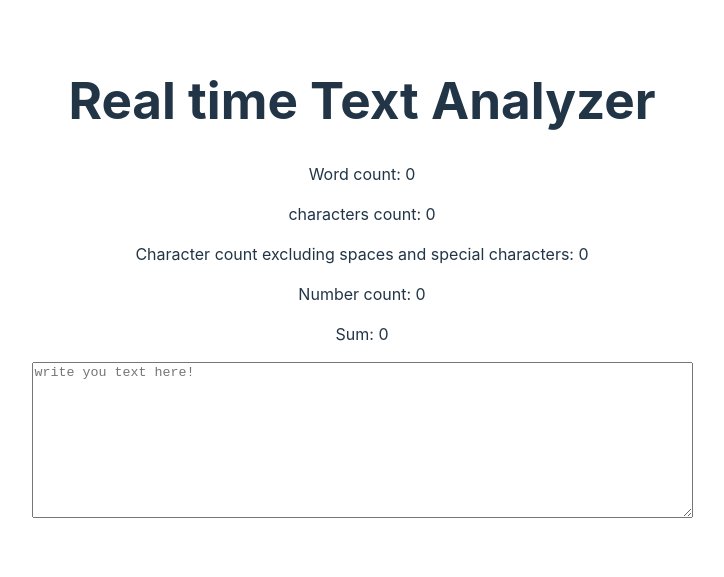
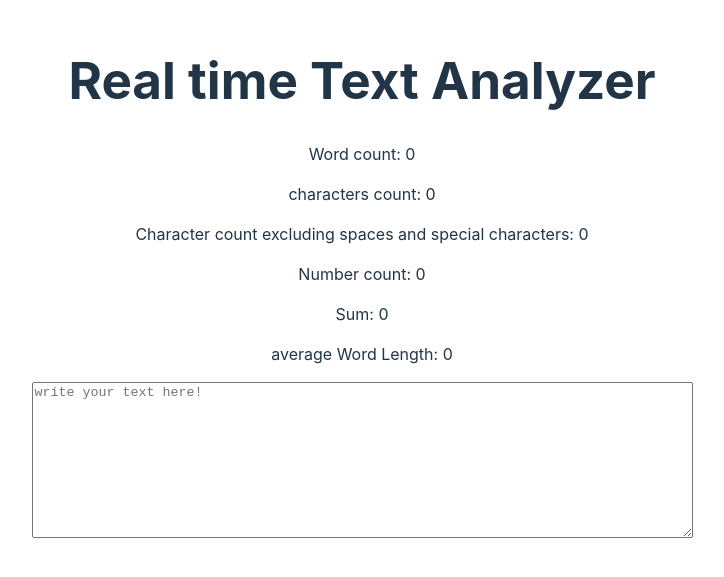
Before and after one commit to patychavezromo/Real-time-Text-Analyzer, a React (Vite) app: page / in a window 1280 px wide. Shown: the part 119-696 px from the top of the page, without its empty margins (278-1002 px from the left). Built offline with nearby package versions, Linux system fonts and the light colour scheme.

Commit message:
feat: calculate average word length

```diff
--- a/src/components/Input.jsx
+++ b/src/components/Input.jsx
@@ -5,6 +5,7 @@ import {
   filteredCharacterCounter,
   numberCounter,
   getSum,
+  getAverageWordLength,
 } from "./TextAnalyzer";
 
 function UserInput() {
@@ -14,6 +15,7 @@ function UserInput() {
   let [alphaNumericCount, setAlphaNumericCount] = useState(0);
   let [numberCount, setNumberCount] = useState(0);
   let [sum, setSum] = useState(0);
+  let [averageWordLength, setAverageWordLength] = useState(0);
 
   function handleTextChange(event) {
     let newText = event.target.value;
@@ -23,6 +25,7 @@ function UserInput() {
     setAlphaNumericCount(filteredCharacterCounter(newText));
     setNumberCount(numberCounter(newText));
     setSum(getSum(newText));
+    setAverageWordLength(getAverageWordLength(newText));
   }
 
   return (
@@ -35,11 +38,12 @@ function UserInput() {
       </p>
       <p>Number count: {numberCount}</p>
       <p>Sum: {sum}</p>
+      <p>average Word Length: {averageWordLength}</p>
       <textarea
         name="postContent"
         rows={10}
         cols={80}
-        placeholder="write you text here!"
+        placeholder="write your text here!"
         value={text}
         onChange={handleTextChange}
       />
--- a/src/components/TextAnalyzer.jsx
+++ b/src/components/TextAnalyzer.jsx
@@ -29,3 +29,10 @@ export const getSum = (text) => {
   let sum = numbers.reduce((acc, curr) => acc + curr, 0);
   return sum;
 };
+
+export const getAverageWordLength = (text) => {
+  let totalCharacters = filteredCharacterCounter(text);
+  let totalWords = wordCounter(text);
+  if (totalWords === 0) return 0;
+  return totalCharacters / totalWords;
+};
```
